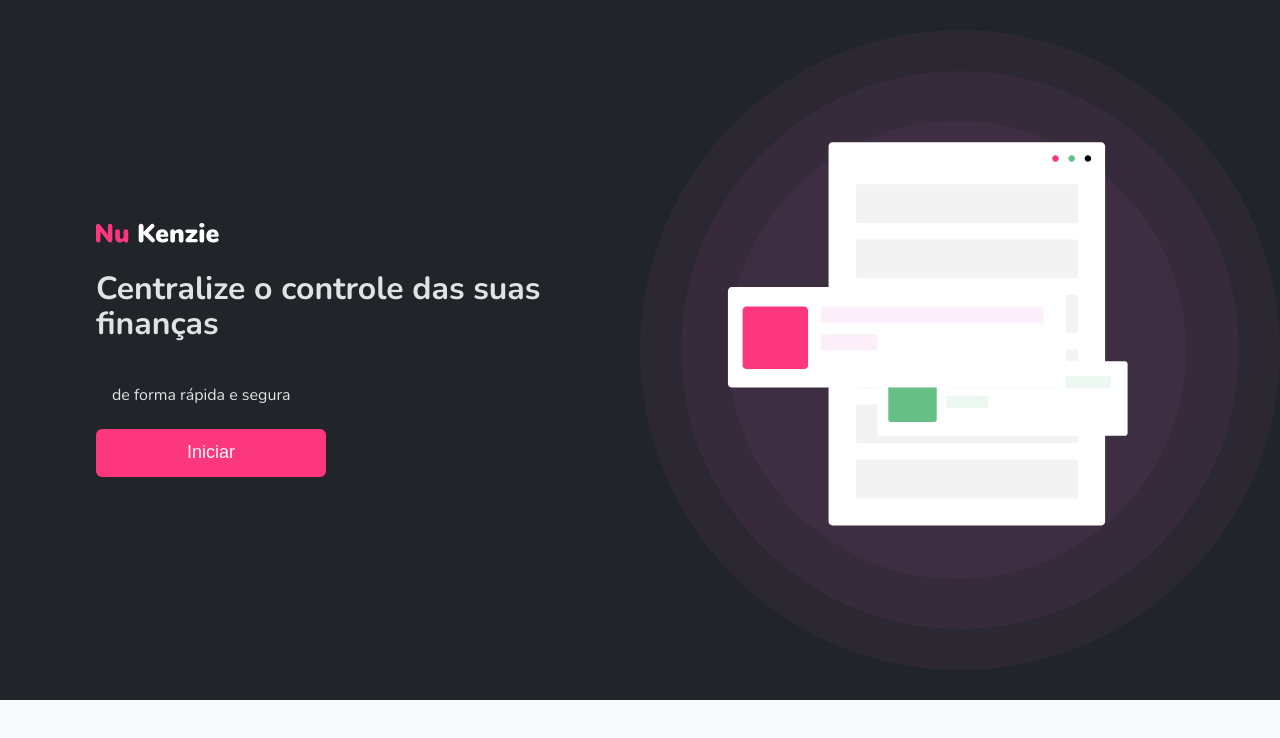
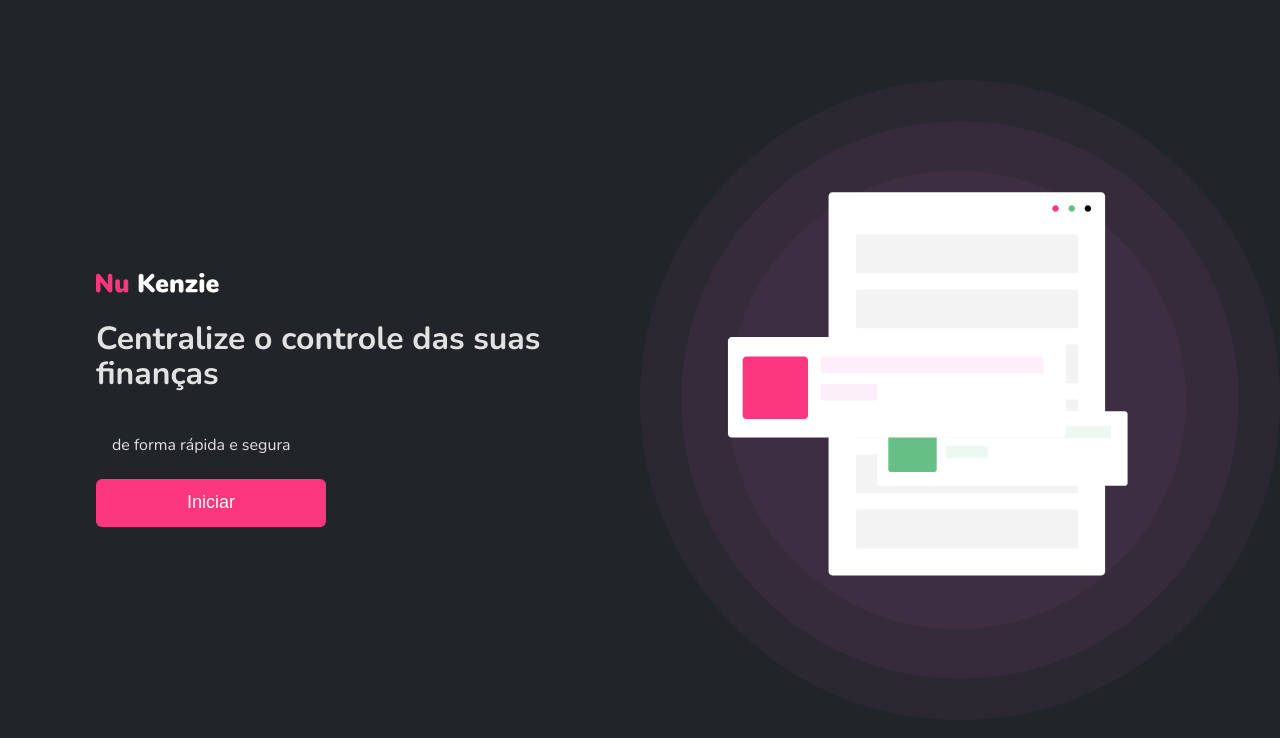
Before and after one commit to Nymeria9212/nukenzie-react-jessica, a React (Vite) app: page / in a window 1280 px wide. Shown: the top 738 px of the page. Built offline with nearby package versions, Linux system fonts and the light colour scheme.

Commit message:
entrega final please

```diff
--- a/src/App.css
+++ b/src/App.css
@@ -17,7 +17,7 @@
   flex-direction: column;
   align-items: center;
   justify-content: center;
-  width: 90%;
+  height: 100vh;
   width: 100vw;
   background-color: var(--grey-scale-4);
 }
```
